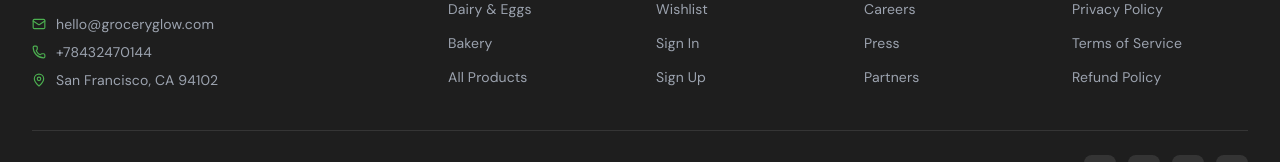
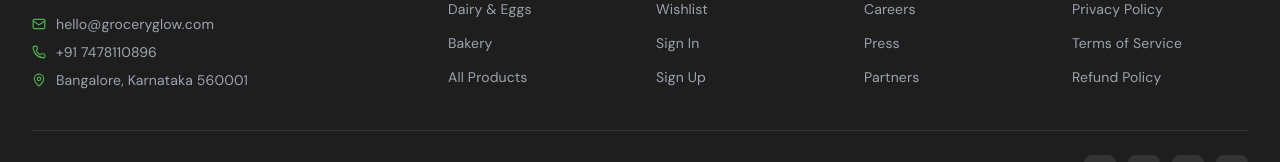
Before and after one commit to subhra2056/groceryglow, a Next.js app: page / in a window 1280 px wide. Shown: the part 4913-5075 px from the top of the page. Built offline with nearby package versions, Linux system fonts and the light colour scheme; no server answers; the database is empty.

Commit message:
minor changes in Footer.tsx

```diff
--- a/src/components/landing/Footer.tsx
+++ b/src/components/landing/Footer.tsx
@@ -63,8 +63,8 @@ export default function Footer({ hideOnMobile = false }: { hideOnMobile?: boolea
             <div className="space-y-2">
               {[
                 { icon: Mail, text: 'hello@groceryglow.com' },
-                { icon: Phone, text: '+78432470144' },
-                { icon: MapPin, text: 'San Francisco, CA 94102' },
+                { icon: Phone, text: '+91 7478110896' },
+                { icon: MapPin, text: 'Bangalore, Karnataka 560001' },
               ].map(({ icon: Icon, text }) => (
                 <div key={text} className="flex items-center gap-2.5 text-gray-400 text-sm">
                   <Icon className="w-3.5 h-3.5 text-leaf-green flex-shrink-0" />
```
